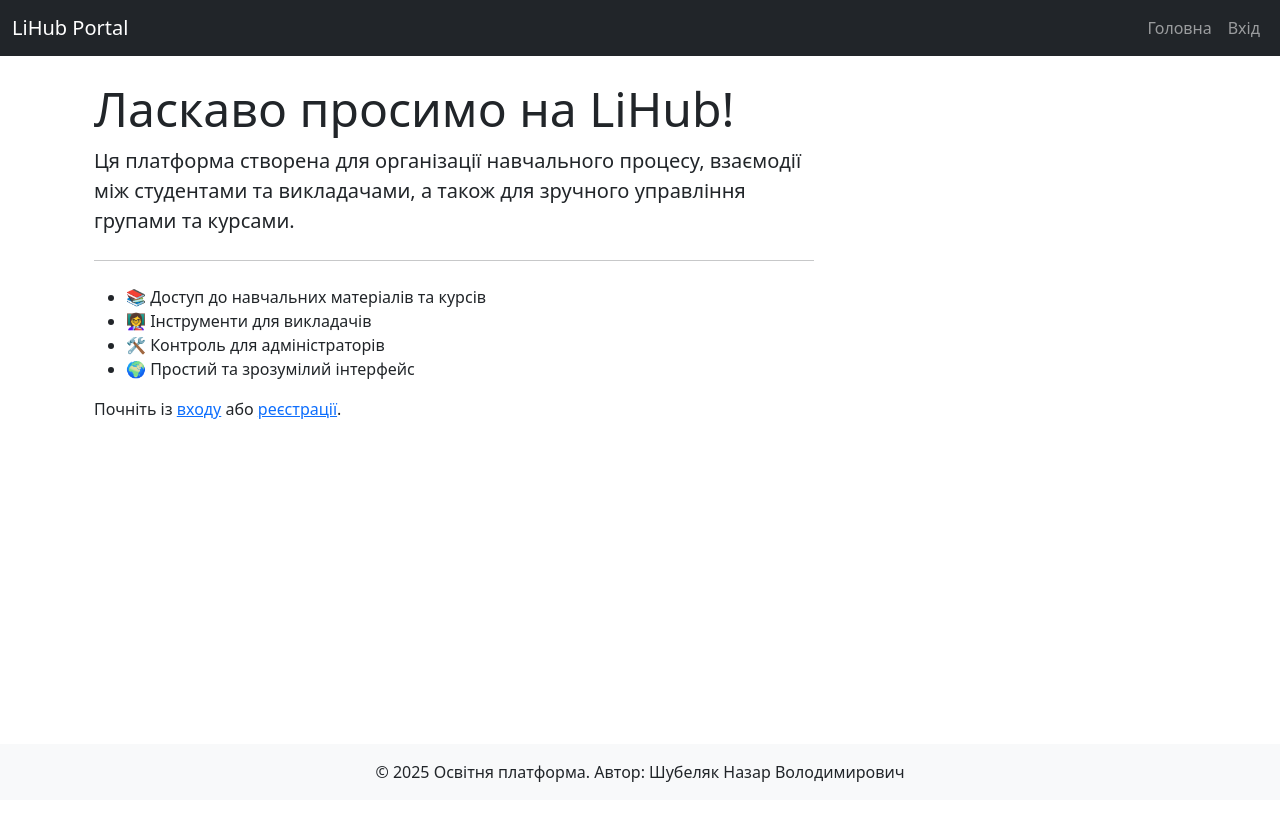
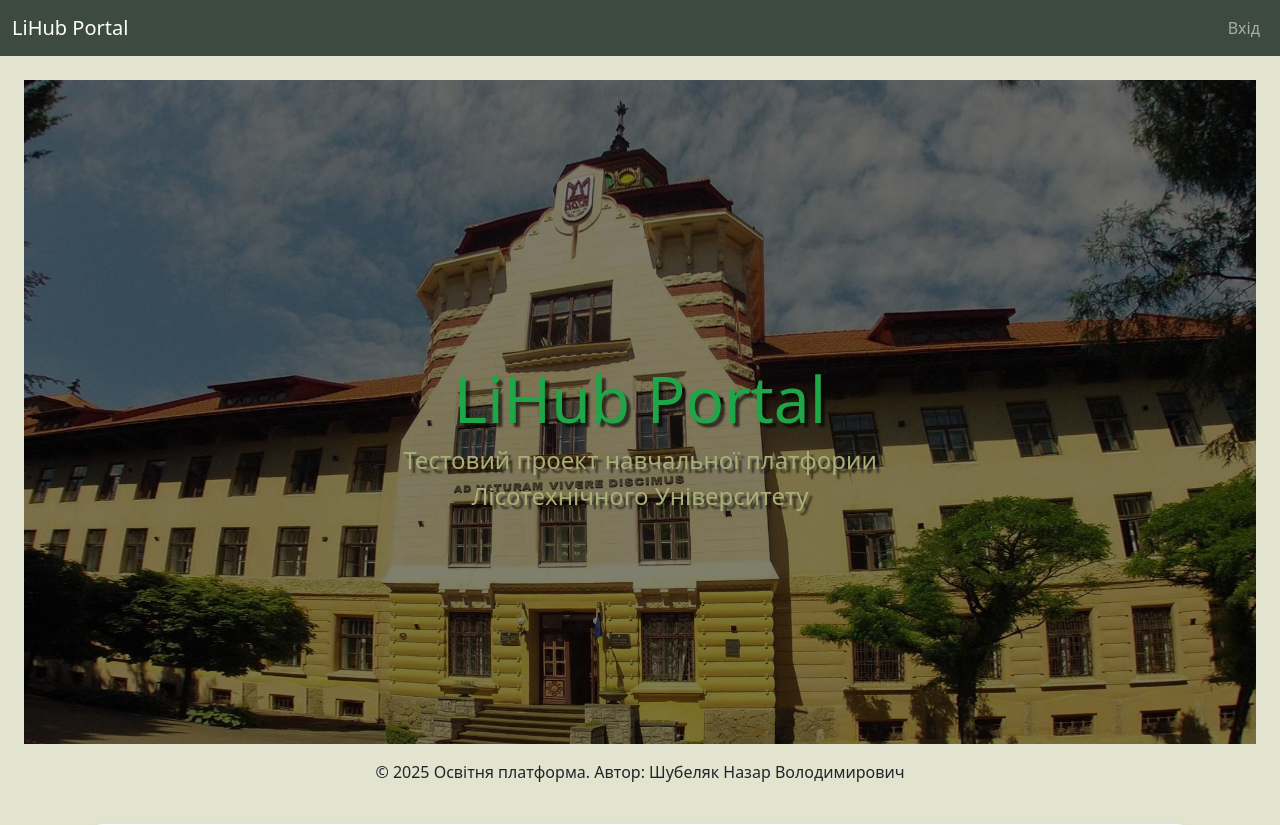
Before and after one commit to NazarShubeliak/edu_platform, a Django app: page / in a window 1280 px wide. Shown: the top 825 px of the page. Before the commit the page ends 782 px from the top, so only its background shows below. Run offline with Django 5.2, Linux system fonts and the light colour scheme; some libraries are stand-ins or nearby versions.

Commit message:
Змінив купу стилів щоб менш більш нор виглядав

```diff
--- a/accounts/views.py
+++ b/accounts/views.py
@@ -1,7 +1,6 @@
 from django.shortcuts import render, redirect, get_object_or_404
 from django.contrib.auth.decorators import login_required
 from django.contrib.auth.hashers import make_password
-# from django.http.response import HttpResponse
 from .models import StudentProfile, User
 from .forms import UserCrateForm
 
@@ -52,7 +51,6 @@ def student_profile(request):
     student_profile = get_object_or_404(StudentProfile, user=request.user)
 
     # група студента
-    # group = getattr(student, "group", None)
     group = student_profile.group
 
     # файли групи
--- a/config/settings.py
+++ b/config/settings.py
@@ -89,9 +89,11 @@ WSGI_APPLICATION = 'config.wsgi.application'
 # User Model
 AUTH_USER_MODEL = "accounts.User"
 
+STATIC_URL = '/static/'
 STATICFILES_DIRS = [
-    BASE_DIR / "static",
+    BASE_DIR / "static",   # якщо ти тримаєш css/js у папці static
 ]
+
 
 DATABASES = {
     'default': {
@@ -140,7 +142,6 @@ USE_TZ = True
 # Static files (CSS, JavaScript, Images)
 # https://docs.djangoproject.com/en/5.2/howto/static-files/
 
-STATIC_URL = 'static/'
 
 # Default primary key field type
 # https://docs.djangoproject.com/en/5.2/ref/settings/#default-auto-field
--- a/core/templates/core/home.html
+++ b/core/templates/core/home.html
@@ -3,18 +3,20 @@
 {% block title %}Home{% endblock %}
 
 {% block content %}
-
   {% if user.is_authenticated %}
-    {% if user.role == "admin" or user.role == "teacher" %}
-        <a href="{% url 'create_group' %}">Створити групу</a>
-        <a href="{% url 'group_list' %}">Всі групи</a>
-        <a href="{% url 'students_list' %}">Всі учні</a>
-        <a href="{% url 'department_list' %}">Всі кафедри</a>
-    {% else %}
+    <h1>Вітаємо {{user.username}}</h1>
+    {% if user.role == "student" %}
         <a href="{% url 'profile' %}">Профіль</a>
     {% endif %}
-        <h1>Вітаємо {{user.username}}</h1>
   {% else %}
+    <!-- Вітає користувача при першому вході на сайт -->
+    <div class="hero_container">
+        <h2>LiHub Portal</h2>
+        <h4 class="second_text">Тестовий проект навчальної платфории</h4>
+        <h4 class="second_text">Лісотехнічного Університету</h4>
+    </div>
+    <div class="container">
+        <div class="bg-body shadow-sm mb-5 mt-4 p-4 mx-auto" style="border-radius: 21px 21px 0 0;">
             <div class="container mt-4">
                 <div class="row align-items-center">
                     <!-- Ліва колонка: текст -->
@@ -26,22 +28,23 @@
                         </p>
                         <hr class="my-4">
                         <ul>
-                    <li>📚 Доступ до навчальних матеріалів та курсів</li>
-                    <li>👩‍🏫 Інструменти для викладачів</li>
-                    <li>🛠 Контроль для адміністраторів</li>
-                    <li>🌍 Простий та зрозумілий інтерфейс</li>
+                            <li>Доступ до навчальних матеріалів та курсів</li>
+                            <li>Іструменти для викладачів</li>
+                            <li>Контроль для адміністраторів</li>
+                            <li>Простий та зрозумілий інтерфейс</li>
                         </ul>
                         <p class="mt-3">
-                    Почніть із <a href="{% url 'login' %}">входу</a> або <a href="{% url 'register' %}">реєстрації</a>.
+                            Почніть із <a href="{% url 'login' %}">входу</a>.
                         </p>
                     </div>
 
                     <!-- Права колонка: фото -->
                     <div class="col-md-4 text-center">
+                        <img src="https://encrypted-tbn0.gstatic.com/images?q=tbn:ANd9GcT2vk6OhhS1KCtbsSZoNAza_5KIzOjB-MvMEw&s" alt="">
+                    </div>
+                </div>
             </div>
         </div>
     </div>
   {% endif %}
-
-
 {% endblock %}
--- a/static/base.css
+++ b/static/base.css
@@ -0,0 +1,38 @@
+:root {
+  --night: #3d4a3e;
+  --green: #1fa648;
+  --dark: #767a57;
+  --swap: #a9af78;
+  --gray: #e2e4d0;
+}
+
+body, .custom_footer_bg{
+  background: var(--gray);
+}
+
+.hero_container {
+  min-height: 90vh;
+  background-image:linear-gradient(rgba(0,0,0,0.5), rgba(0,0,0,0.5)), url("imgs/hero_bg.jpg");
+  background-size: cover;
+  background-position: center;
+  background-repeat: no-repeat;
+  display: flex;
+  flex-direction: column;
+  justify-content: center;
+  align-items: center;
+}
+
+.hero_container h2 {
+  font-size: 64px;
+  color: var(--green);
+  text-shadow: 4px 4px 2px rgba(0,0,0,0.6);
+}
+
+.second_text {
+  color: var(--swap);
+  text-shadow: 4px 4px 2px rgba(0,0,0,0.6);
+}
+
+.custom_bg {
+  background-color: var(--night);
+}
--- a/templates/base.html
+++ b/templates/base.html
@@ -4,18 +4,14 @@
     <meta charset="UTF-8">
     <title>{% block title %}Освітня платформа{% endblock %}</title>
     <!-- Bootstrap CSS -->
+    {% load static %}
+    <!-- <link href="https://cdn.jsdelivr.net/npm/select2@4.1.0/dist/css/select2.min.css" rel="stylesheet" /> -->
     <link href="https://cdn.jsdelivr.net/npm/bootstrap@5.3.2/dist/css/bootstrap.min.css" rel="stylesheet">
-    <!-- <link rel="stylesheet" href="../static/base.css"> -->
-    {% load static %}
     <link rel="stylesheet" href="{% static 'base.css' %}">
-
-    <link href="https://cdn.jsdelivr.net/npm/select2@4.1.0/dist/css/select2.min.css" rel="stylesheet" />
-
-
 </head>
 <body>
     <!-- Навігація -->
-    <nav class="navbar navbar-expand-lg navbar-dark bg-dark mb-4">
+    <nav class="navbar navbar-expand-lg navbar-dark custom_bg">
         <div class="container-fluid">
             <a class="navbar-brand" href="{% url 'home' %}">LiHub Portal</a>
             <button class="navbar-toggler" type="button" data-bs-toggle="collapse" data-bs-target="#navbarNav">
@@ -23,7 +19,6 @@
             </button>
             <div class="collapse navbar-collapse" id="navbarNav">
                 <ul class="navbar-nav ms-auto">
-                    <li class="nav-item"><a class="nav-link" href="{% url 'home' %}">Головна</a></li>
                     {% if user.is_authenticated %}
                       <form action="{% url 'logout' %}" method="post">
                         {% csrf_token %}
@@ -41,16 +36,63 @@
         </div>
     </nav>
 
+  <!--   <div class="container-fluid"> -->
+  <!-- <div class="row"> -->
+    <!-- Sidebar -->
+<div class="d-flex">
+    {% if user.is_authenticated %}
+    <div class="d-flex flex-column flex-shrink-0 bg-light vh-100" style="width: 4.5rem;">
+        <!-- Логотип / головна -->
+        <a href="{% url 'home' %}" class="d-block border-bottom p-3 link-dark text-center text-decoration-none" title="Home">
+            <i class="fa-regular fa-house"></i>
+        </a>
+
+        <!-- Навігація -->
+        <ul class="nav nav-pills nav-flush flex-column mb-auto text-center">
+        <li class="nav-item">
+            <a href="{% url 'create_group' %}" class="nav-link py-3 link-success  border-bottom" title="Створити групу" data-bs-toggle="tooltip" data-bs-placement="right">
+            <i class="fa-solid fa-circle-plus"></i>
+            </a>
+        </li>
+        <li>
+            <a href="{% url 'group_list' %}" class="nav-link py-3 link-success border-bottom" title="Всі групи" data-bs-toggle="tooltip" data-bs-placement="right">
+                <i class="fa-solid fa-users"></i>
+            </a>
+        </li>
+        <li>
+            <a href="{% url 'students_list' %}" class="nav-link py-3  link-success border-bottom" title="Всі учні" data-bs-toggle="tooltip" data-bs-placement="right">
+            <i class="fa-solid fa-user"></i>
+            </a>
+        </li>
+        <li>
+            <a href="{% url 'department_list' %}" class="nav-link py-3 link-success  border-bottom" title="Всі кафедри" data-bs-toggle="tooltip" data-bs-placement="right">
+            <i class="fa-solid fa-building-columns"></i>
+            </a>
+        </li>
+        </ul>
+    </div>
+    {% endif %}
+
     <!-- Основний контейнер -->
-    <div class="container">
-        {% block content %}{% endblock %}
-    </div>
+    <!-- <div class="container"> -->
+    <!-- </div> -->
+    <div class="flex-grow-1 p-4">
+        {% block content %}
+        {% if user.is_authenticated %}
+            <h1>Вітаємо {{ user.username }}</h1>
+        {% else %}
+            <!-- Контент для неавторизованих користувачів -->
+        {% endif %}
+        {% endblock %}
+</div>
+<!-- </div> -->
 
     <!-- Footer -->
-    <footer class="footer fixed-bottom bg-light text-center py-3 mt-4">
+    <footer class="footer fixed-bottom custom_footer_bg text-center py-3 mt-4">
         <p class="mb-0">&copy; 2025 Освітня платформа. Автор: Шубеляк Назар Володимирович</p>
     </footer>
 
+    <script src="https://kit.fontawesome.com/aca77fecf3.js" crossorigin="anonymous"></script>
     <!-- Bootstrap JS -->
     <script src="https://cdn.jsdelivr.net/npm/bootstrap@5.3.2/dist/js/bootstrap.bundle.min.js"></script>
     <script src="https://cdn.jsdelivr.net/npm/select2@4.1.0/dist/js/select2.min.js"></script>
```
Also changed, not shown: accounts/templates/accounts/login.html (+19 -13 lines), accounts/templates/accounts/register.html (+24 -0 lines), static/imgs/hero_bg.jpg (added), static/imgs/icon.png (added), static/imgs/images.png (added). Lines whose indentation alone changed are shown as unchanged.
